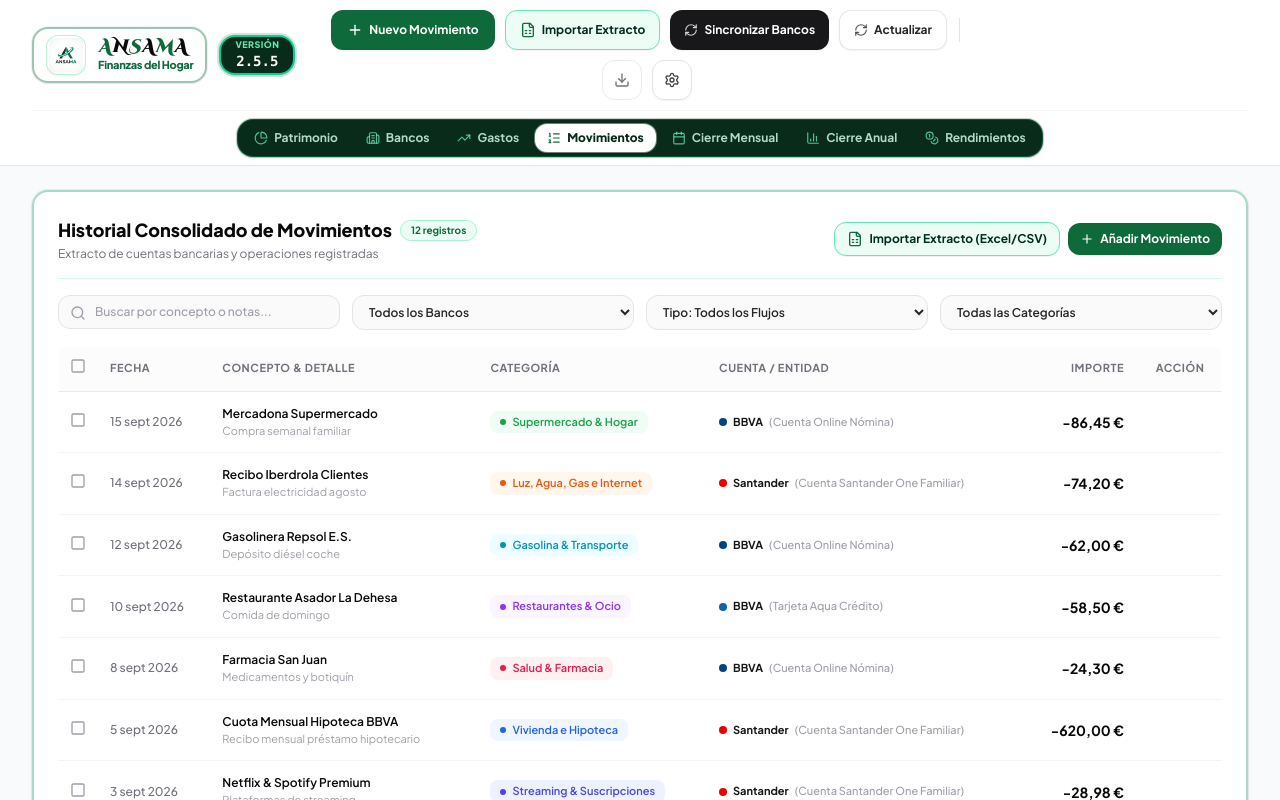
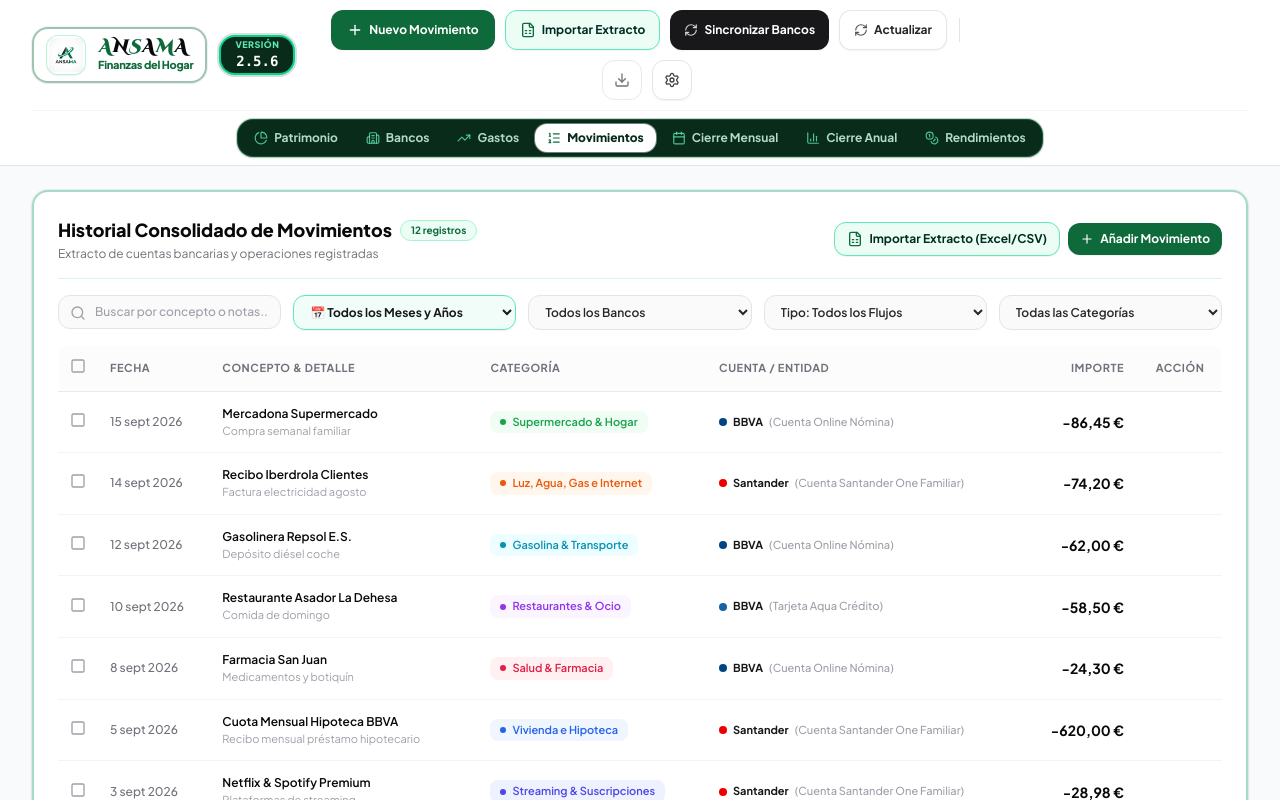
Before and after one commit to Gaguegu/ANSAMA-Finanzas-del-Hogar, a React (Vite) app: page / in a window 1280 px wide. Both pictures are taken after a click on the button "Movimientos". Shown: the top 800 px of the page. Built offline with nearby package versions, Linux system fonts and the light colour scheme.

Commit message:
feat: add monthly filtering to transactions table
Introduced a filter for transaction periods by month and updated the application version to 2.5.6.

```diff
--- a/package.json
+++ b/package.json
@@ -1,7 +1,7 @@
 {
   "name": "ansama-finanzas-del-hogar",
   "private": true,
-  "version": "2.5.3",
+  "version": "2.5.6",
   "type": "module",
   "scripts": {
     "dev": "vite --port=3000 --host=0.0.0.0",
--- a/src/components/TransactionsTable.tsx
+++ b/src/components/TransactionsTable.tsx
@@ -11,10 +11,11 @@
   CheckSquare,
   Square,
   CheckCircle2,
-  X
+  X,
+  Calendar
 } from 'lucide-react';
 import { Transaction, BankAccount, TransactionCategory } from '../types';
-import { formatCurrency, formatDate } from '../utils/storage';
+import { formatCurrency, formatDate, formatMonthName } from '../utils/storage';
 
 interface TransactionsTableProps {
   transactions: Transaction[];
@@ -38,6 +39,7 @@
   onBatchDeleteTransactions
 }) => {
   const [searchQuery, setSearchQuery] = useState('');
+  const [filterMonth, setFilterMonth] = useState<string>('all');
   const [filterBank, setFilterBank] = useState<string>('all');
   const [filterType, setFilterType] = useState<'all' | 'expense' | 'income'>('all');
   const [filterCategory, setFilterCategory] = useState<string>('all');
@@ -65,6 +67,22 @@
     return Array.from(bankSet.entries()).map(([id, name]) => ({ id, name }));
   }, [accounts]);
 
+  // Lista ordenada de periodos disponibles (Años completos y Meses específicos)
+  const availablePeriods = useMemo(() => {
+    const monthSet = new Set<string>();
+    const yearSet = new Set<string>();
+    transactions.forEach((tx) => {
+      if (tx.date && tx.date.length >= 7) {
+        monthSet.add(tx.date.substring(0, 7));
+        yearSet.add(tx.date.substring(0, 4));
+      }
+    });
+    return {
+      months: Array.from(monthSet).sort().reverse(),
+      years: Array.from(yearSet).sort().reverse()
+    };
+  }, [transactions]);
+
   const categoryMap = useMemo(() => {
     const map = new Map<string, TransactionCategory>();
     categories.forEach((c) => map.set(c.id, c));
@@ -83,6 +101,16 @@
         if (!matchesTitle && !matchesNote && !matchesAmount) return false;
       }
 
+      // Filter by Month or Year
+      if (filterMonth !== 'all') {
+        if (filterMonth.startsWith('year-')) {
+          const y = filterMonth.replace('year-', '');
+          if (!tx.date.startsWith(y)) return false;
+        } else {
+          if (!tx.date.startsWith(filterMonth)) return false;
+        }
+      }
+
       // Filter by type
       if (filterType !== 'all' && tx.type !== filterType) return false;
 
@@ -97,12 +125,30 @@
 
       return true;
     });
-  }, [transactions, searchQuery, filterType, filterBank, filterCategory, accountMap]);
+  }, [transactions, searchQuery, filterMonth, filterType, filterBank, filterCategory, accountMap]);
 
-  const hasActiveFilters = searchQuery !== '' || filterBank !== 'all' || filterType !== 'all' || filterCategory !== 'all';
+  // Resumen contable de la selección filtrada
+  const filteredStats = useMemo(() => {
+    const inc = filteredTransactions
+      .filter((t) => t.type === 'income')
+      .reduce((s, t) => s + t.amount, 0);
+    const exp = filteredTransactions
+      .filter((t) => t.type === 'expense')
+      .reduce((s, t) => s + t.amount, 0);
+    return {
+      income: Math.round(inc * 100) / 100,
+      expense: Math.round(exp * 100) / 100,
+      net: Math.round((inc - exp) * 100) / 100,
+      incomeCount: filteredTransactions.filter((t) => t.type === 'income').length,
+      expenseCount: filteredTransactions.filter((t) => t.type === 'expense').length
+    };
+  }, [filteredTransactions]);
+
+  const hasActiveFilters = searchQuery !== '' || filterMonth !== 'all' || filterBank !== 'all' || filterType !== 'all' || filterCategory !== 'all';
 
   const resetFilters = () => {
     setSearchQuery('');
+    setFilterMonth('all');
     setFilterBank('all');
     setFilterType('all');
     setFilterCategory('all');
@@ -248,7 +294,7 @@
       )}
 
       {/* Filter Controls Row */}
-      <div className="grid grid-cols-1 sm:grid-cols-2 lg:grid-cols-4 gap-3">
+      <div className="grid grid-cols-1 sm:grid-cols-2 lg:grid-cols-5 gap-3">
 
         {/* Search input */}
         <div className="relative">
@@ -260,6 +306,34 @@
             onChange={(e) => setSearchQuery(e.target.value)}
             className="w-full pl-9 pr-3 py-2 text-xs rounded-xl bg-zinc-50 border border-zinc-200 focus:bg-white focus:outline-hidden focus:ring-2 focus:ring-emerald-500/30 focus:border-emerald-600 transition-all text-zinc-900 placeholder:text-zinc-400 font-medium"
           />
+        </div>
+
+        {/* Month & Year Filter */}
+        <div>
+          <select
+            value={filterMonth}
+            onChange={(e) => setFilterMonth(e.target.value)}
+            className="w-full px-3 py-2 text-xs rounded-xl bg-emerald-50/70 border border-emerald-300 focus:bg-white focus:outline-hidden focus:ring-2 focus:ring-emerald-500/30 focus:border-emerald-600 transition-all text-zinc-900 font-bold cursor-pointer shadow-2xs"
+            title="Filtrar por Mes o Año específico"
+          >
+            <option value="all">📅 Todos los Meses y Años</option>
+            {availablePeriods.years.length > 0 && (
+              <optgroup label="── Años Completos ──">
+                {availablePeriods.years.map((y) => (
+                  <option key={`year-${y}`} value={`year-${y}`}>
+                    Año Completo {y}
+                  </option>
+                ))}
+              </optgroup>
+            )}
+            <optgroup label="── Meses Específicos ──">
+              {availablePeriods.months.map((m) => (
+                <option key={m} value={m}>
+                  {formatMonthName(m)}
+                </option>
+              ))}
+            </optgroup>
+          </select>
         </div>
 
         {/* Bank Filter */}
@@ -283,7 +357,7 @@
           <select
             value={filterType}
             onChange={(e) => setFilterType(e.target.value as 'all' | 'expense' | 'income')}
-            className="w-full px-3 py-2 text-xs rounded-xl bg-zinc-50 border border-zinc-200 focus:bg-white focus:outline-hidden focus:ring-2 focus:ring-emerald-500/30 focus:border-emerald-600 transition-all text-zinc-800 font-semibold"
+            className="w-full px-3 py-2 text-xs rounded-xl bg-zinc-50 border border-zinc-200 focus:bg-white focus:outline-hidden focus:ring-2 focus:ring-emerald-500/30 focus:border-emerald-600 transition-all text-zinc-800 font-semibold cursor-pointer"
           >
             <option value="all">Tipo: Todos los Flujos</option>
             <option value="expense">Solo Gastos</option>
@@ -296,7 +370,7 @@
           <select
             value={filterCategory}
             onChange={(e) => setFilterCategory(e.target.value)}
-            className="w-full px-3 py-2 text-xs rounded-xl bg-zinc-50 border border-zinc-200 focus:bg-white focus:outline-hidden focus:ring-2 focus:ring-emerald-500/30 focus:border-emerald-600 transition-all text-zinc-800 font-semibold"
+            className="w-full px-3 py-2 text-xs rounded-xl bg-zinc-50 border border-zinc-200 focus:bg-white focus:outline-hidden focus:ring-2 focus:ring-emerald-500/30 focus:border-emerald-600 transition-all text-zinc-800 font-semibold cursor-pointer"
           >
             <option value="all">Todas las Categorías</option>
             {categories.map((c) => (
@@ -310,11 +384,29 @@
       </div>
 
       {hasActiveFilters && (
-        <div className="flex items-center justify-between bg-emerald-50/80 border border-emerald-200 rounded-xl px-3 py-2 text-xs text-emerald-950">
-          <span className="font-medium">Filtros aplicados ({filteredTransactions.length} encontrados)</span>
+        <div className="flex flex-col sm:flex-row sm:items-center justify-between gap-2.5 bg-emerald-50/90 border border-emerald-300 rounded-xl p-3 text-xs text-emerald-950 animate-in fade-in">
+          <div className="flex items-center gap-3 flex-wrap">
+            <span className="font-extrabold flex items-center gap-1.5 text-zinc-900">
+              <span className="w-2 h-2 rounded-full bg-emerald-600"></span>
+              {filteredTransactions.length} movimiento(s)
+            </span>
+            <span className="text-zinc-300">|</span>
+            <span className="text-emerald-800 font-bold">
+              Ingresos: +{formatCurrency(filteredStats.income)} ({filteredStats.incomeCount})
+            </span>
+            <span className="text-zinc-300">|</span>
+            <span className="text-rose-700 font-bold">
+              Gastos: -{formatCurrency(filteredStats.expense)} ({filteredStats.expenseCount})
+            </span>
+            <span className="text-zinc-300">|</span>
+            <span className={`font-black ${filteredStats.net >= 0 ? 'text-[#0E6A3B]' : 'text-rose-700'}`}>
+              Neto: {filteredStats.net >= 0 ? `+${formatCurrency(filteredStats.net)}` : formatCurrency(filteredStats.net)}
+            </span>
+          </div>
+
           <button
             onClick={resetFilters}
-            className="inline-flex items-center gap-1 font-bold text-[#0E6A3B] hover:text-emerald-950 cursor-pointer"
+            className="inline-flex items-center gap-1 font-bold text-[#0E6A3B] hover:text-emerald-950 cursor-pointer text-xs shrink-0 self-end sm:self-auto"
           >
             <RotateCcw className="w-3.5 h-3.5" />
             Restablecer filtros
--- a/src/version.ts
+++ b/src/version.ts
@@ -1,3 +1,3 @@
-export const APP_VERSION = '2.5.5';
+export const APP_VERSION = '2.5.6';
 export const APP_NAME = 'ANSAMA Finanzas del Hogar';
-export const APP_BUILD_DATE = '2026-09-24';
+export const APP_BUILD_DATE = '2026-09-26';
```
